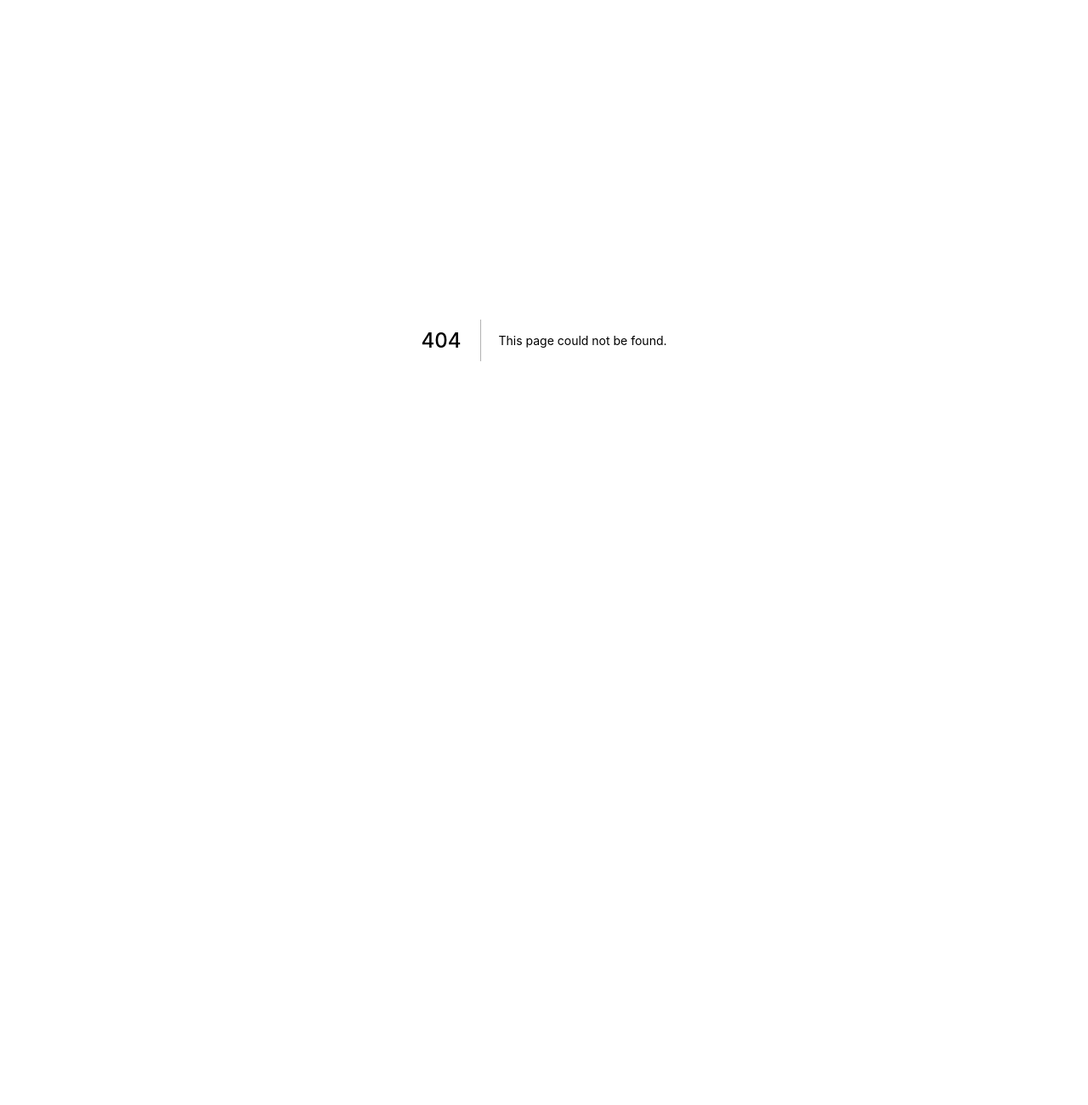
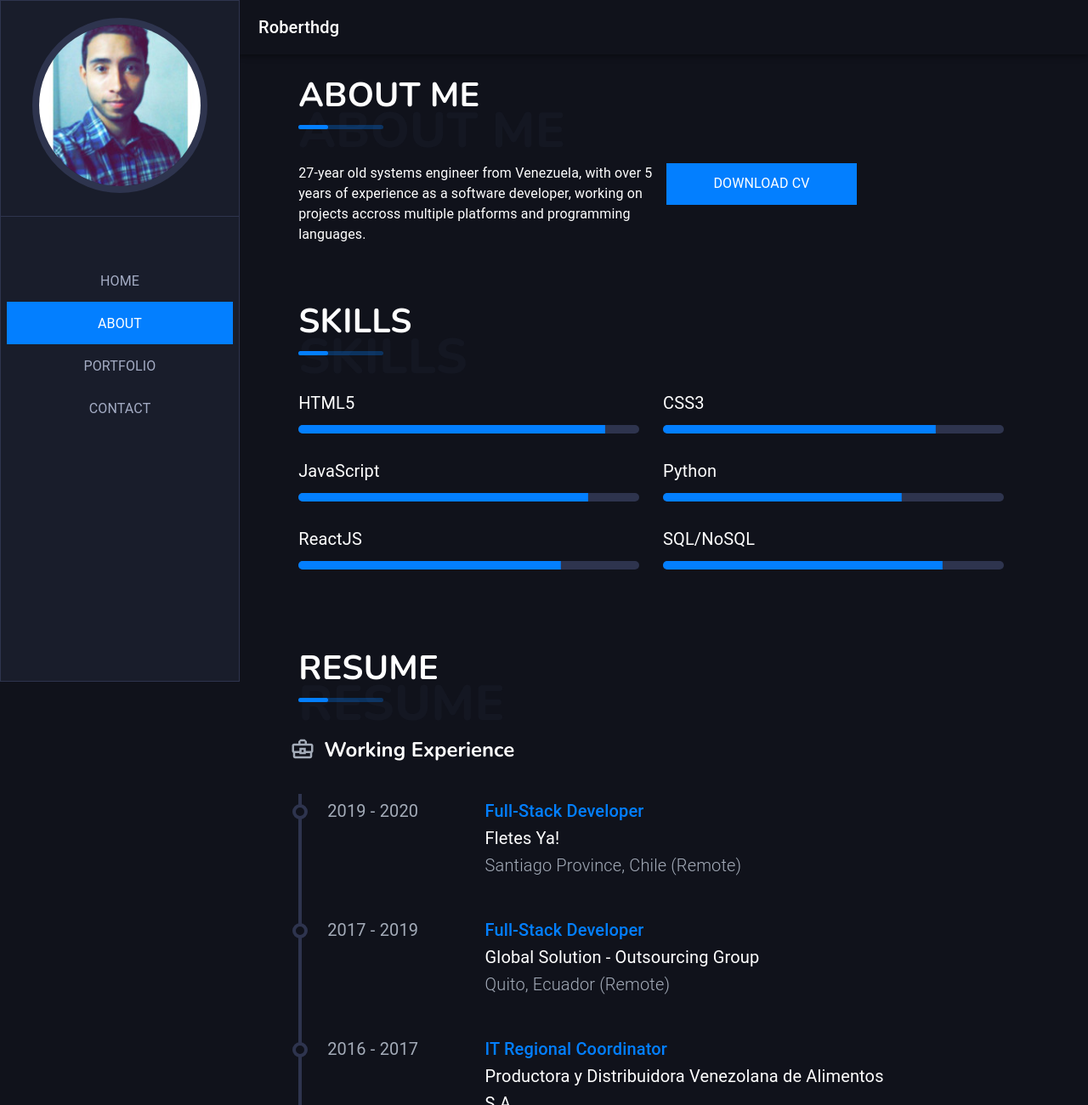
Before and after one commit to roberthdg/Portfolio-NextJS, a Next.js app: page /about in a window 1280 px wide. Before the commit this address had no page. Shown: the top 1300 px of the page at 85% size. Before the commit the page ends 800 px from the top, so only its background shows below. Built offline with nearby package versions, Linux system fonts and the light colour scheme.

Commit message:
Added resume component

```diff
--- /dev/null
+++ b/components/content/About.js
@@ -0,0 +1,59 @@
+import React from 'react';
+import Title from '../layout/Title';
+import Typography from '@material-ui/core/Typography';
+import Skills from './Skills';
+import Resume from './Resume';
+import Link from 'next/link';
+import Grid from '@material-ui/core/Grid';
+
+const Content = () => {
+  return(
+    <>
+    <Title>About me</Title>
+    <Typography>
+    <Grid container spacing={1}>
+      <Grid container item xs={11} lg={6}>
+        <span>
+          27-year old systems engineer from Venezuela, with over 5 years of experience as a software developer,
+          working on projects accross multiple platforms and programming languages.
+        </span>
+      </Grid>
+      <Grid container item xs={6} lg={6}>
+        <Link href='/'>
+          <a> Download CV </a>
+        </Link>
+      </Grid>
+    </Grid>
+    </Typography>
+
+    <br/><br/>
+    <Skills />
+    <br/><br/>
+
+    <br/><br/>
+    <Resume />
+    <br/><br/>
+
+    <style jsx>{`
+      a {
+        text-align:center;
+        text-transform: uppercase;
+        padding: 12px;
+        width: 200px;
+        height: 25px;
+        text-decoration: none;
+        color:rgb(255,255,255);
+        background-color: rgb(3,127,255) !important;
+      }
+
+      span {
+        margin-bottom: 30px;
+      }
+
+    `}</style>
+
+    </>
+  )
+}
+
+export default Content;
--- a/components/content/Resume.js
+++ b/components/content/Resume.js
@@ -2,65 +2,115 @@ import React from 'react'
 import Title from '../layout/Title';
 import Typography from '@material-ui/core/Typography';
 import Grid from '@material-ui/core/Grid';
-import LinearProgress from '@material-ui/core/LinearProgress';
-import { makeStyles } from '@material-ui/core/styles';
+import BusinessCenterOutlinedIcon from '@material-ui/icons/BusinessCenterOutlined';
+import CollectionsBookmarkOutlinedIcon from '@material-ui/icons/CollectionsBookmarkOutlined';
 
-const useStyles = makeStyles({
-  bar: {
-    backgroundColor: 'rgb(3,127,255)'
-  },
-  root: {
-    backgroundColor:'rgb(12,51,96)',
-    barColorPrimary:'black',
-    margin:'10px 20px 20px 0',
-    height:'10px',
-    borderRadius: '100px',
-  }
-})
+const subtitleStyle = {fontWeight:'700', fontFamily: "'Nunito', sans-serif", margin: '0 0 40px 30px'}
+const iconStyle = {color: 'rgb(164,172,185)', fontSize: '30', position:'absolute', marginLeft: '-10px'}
 
-function renderRows(items) {
-  const classes = useStyles();
-  return (
-    <>
-    <Grid item xs={12} lg={6}>
-      <Typography>{Object.keys(items[0])[0]} <br/>
-        <LinearProgress variant="determinate" classes={classes} value={Object.values(items[0])[0]} />
-      </Typography>
-    </Grid>
-    <Grid item xs={12} lg={6}>
-      <Typography>{Object.keys(items[1])[0]} <br/>
-        <LinearProgress variant="determinate" classes={classes} value={Object.values(items[1])[0]} />
-      </Typography>
-    </Grid>
-    </>
-  );
-}
+const workExperience = [
+  {year: '2019 - 2020', title: 'Full-Stack Developer', name: 'Fletes Ya!', description: 'Santiago Province, Chile (Remote)'},
+  {year: '2017 - 2019', title: 'Full-Stack Developer', name: 'Global Solution - Outsourcing Group', description: 'Quito, Ecuador (Remote)'},
+  {year: '2016 - 2017', title: 'IT Regional Coordinator', name: 'Productora y Distribuidora Venezolana de Alimentos S.A.', description: 'Nueva Esparta, Venezuela'},
+  {year: '2014 - 2016', title: 'IT Analyst', name: 'Productora y Distribuidora Venezolana de Alimentos S.A.', description: 'Nueva Esparta, Venezuela'}
+
+];
+
+const studies = [
+  {year: '2010 - 2015', title: 'Systems Engineer', name: 'Universidad Nacional Experimental de la Fuerza Armada', description: 'Achieved honorable mention (Cum Laude)'},
+  {year: '2003 - 2008', title: "Bachelor's Degree in Secondary Education", name: 'U.E. Nuestra Señora de la Asunción', description: ''},
+ ];
 
 const Content = () => {
   return(
-    <>
-    <Title>My skills</Title>
-    <Grid container spacing={1}>
-      <Grid container item xs={12} spacing={1}>
-        {renderRows([{'HTML5': 90}, {'CSS3': 80}])}
-      </Grid>
-      <Grid container item xs={12} spacing={1}>
-        {renderRows([{'JavaScript': 85}, {'Python': 75}])}
-      </Grid>
-      <Grid container item xs={12} spacing={1}>
-        {renderRows([{'ReactJS': 77}, {'SQL/NoSQL': 82}])}
-      </Grid>
-    </Grid>
+
+    <div className='content'>
+    <Title>Resume</Title>
+    <BusinessCenterOutlinedIcon style={iconStyle} />
+    <Typography variant='h5' style={subtitleStyle}> Working Experience</Typography>
+    <div className='wrapper'>
+      {workExperience.map(item => (
+        <Grid container spacing={1}>
+          <Grid container item xs={11} lg={3}>
+            <div className='summary' />
+            <div className='year'>
+              <Typography variant='h6' style={{fontWeight: '400'}}> {item.year} </Typography>
+            </div>
+          </Grid>
+          <Grid container item xs={11} lg={7}>
+            <Typography variant='h6' style={{color:'rgb(3,127,255)'}}>
+              {item.title}
+              <Typography variant='h6' style={{color:'white', fontWeight: '400'}}>{item.name}</Typography>
+              <Typography variant='h6' style={{color:'rgb(164,172,185)', fontWeight: '300', marginBottom:'40px'}}>{item.description}</Typography>
+            </Typography>
+          </Grid>
+        </Grid>
+      ))}
+    </div>
+
     <br/><br/>
 
-    <Title>Resume</Title>
-    <Typography>
-      Loremm ipsum dolor sit amet, consectetur adipiscing elit, sed eiusmod tempor incidunt ut labore et dolore magna
-      aliqua. Ut enim ad minim veniam, quis nostrud exercitation ullamco laboris nisi ut aliquid ex ea commodi consequat.
-      Quis aute iure reprehenderit in voluptate velit esse cillum dolore eu fugiat nulla pariatur.
-      Excepteur sint obcaecat cupiditat non proident, sunt in culpa qui officia deserunt mollit anim id est laborum.
-    </Typography>
-    </>
+    <CollectionsBookmarkOutlinedIcon style={iconStyle} />
+    <Typography variant='h5' style={subtitleStyle}>Educational Qualifications</Typography>
+    <div className='wrapper'>
+      {studies.map(item => (
+        <Grid container spacing={1}>
+          <Grid container item xs={11} lg={3}>
+            <div className='summary' />
+            <div className='year'>
+              <Typography variant='h6' style={{fontWeight: '400'}}> {item.year} </Typography>
+            </div>
+          </Grid>
+          <Grid container item xs={11} lg={7}>
+            <Typography variant='h6' style={{color:'rgb(3,127,255)'}}>
+              {item.title}
+              <Typography variant='h6' style={{color:'white', fontWeight: '400'}}>{item.name}</Typography>
+              <Typography variant='h6' style={{color:'rgb(164,172,185)', fontWeight: '300', marginBottom:'40px'}}>{item.description}</Typography>
+            </Typography>
+          </Grid>
+        </Grid>
+      ))}
+    </div>
+
+    <style jsx>{`
+
+      .content {
+        font-family: 'Nunito', sans-serif !important;
+      }
+
+      .wrapper {
+        border-left: 4px solid rgb(46,52,78);
+      }
+
+      .summary::before {
+        content: '';
+        background-color: rgb(16,18,27);
+        height: 10px;
+        width: 10px;
+        position: absolute;
+        border-radius: 100px;
+        border: 4px solid rgb(46,52,78);
+        margin: 8px 0 0 -11px;
+      }
+
+      .summary::before {
+        content: '';
+        background-color: rgb(16,18,27);
+        height: 10px;
+        width: 10px;
+        position: absolute;
+        border-radius: 100px;
+        border: 4px solid rgb(46,52,78);
+        margin: 8px 0 0 -11px;
+      }
+
+      .year {
+        margin: 0 0 0 30px;
+        color: rgb(164,172,185);
+      }
+
+    `}</style>
+   </div>
   )
 }
 
--- /dev/null
+++ b/components/content/Skills.js
@@ -0,0 +1,56 @@
+import React from 'react'
+import Title from '../layout/Title';
+import Typography from '@material-ui/core/Typography';
+import Grid from '@material-ui/core/Grid';
+import LinearProgress from '@material-ui/core/LinearProgress';
+import { makeStyles } from '@material-ui/core/styles';
+
+const useStyles = makeStyles({
+  bar: {
+    backgroundColor: 'rgb(3,127,255)'
+  },
+  root: {
+    backgroundColor:'rgb(46,52,78)',
+    barColorPrimary:'black',
+    margin:'10px 20px 20px 0',
+    height:'10px',
+    borderRadius: '100px',
+  }
+})
+
+function renderRows(items) {
+  const classes = useStyles();
+  //display progressbar
+  return (
+    <>
+    {items.map(item => (
+      <Grid key={Object.keys(item)[0]} item xs={12} lg={6}>
+        <Typography variant='h6' style={{fontWeight:'400'}}>{Object.keys(item)[0]} <br/>
+          <LinearProgress variant="determinate" classes={classes} value={Object.values(item)[0]} />
+        </Typography>
+      </Grid>
+    ))}
+    </>
+  );
+}
+
+const Content = () => {
+  return(
+    <>
+    <Title>Skills</Title>
+    <Grid container spacing={1}>
+      <Grid container item xs={12} spacing={1}>
+        {renderRows([{'HTML5': 90}, {'CSS3': 80}])}
+      </Grid>
+      <Grid container item xs={12} spacing={1}>
+        {renderRows([{'JavaScript': 85}, {'Python': 70}])}
+      </Grid>
+      <Grid container item xs={12} spacing={1}>
+        {renderRows([{'ReactJS': 77}, {'SQL/NoSQL': 82}])}
+      </Grid>
+    </Grid>
+    </>
+  )
+}
+
+export default Content;
--- a/components/layout/MenuItems.js
+++ b/components/layout/MenuItems.js
@@ -24,7 +24,7 @@ const MenuItems = () => {
     >
       <Avatar alt="profile picture" src="/brand-image.jpg" style={avatarStyle} /> <hr/>
 
-      {['', 'resume', 'portfolio', 'contact'].map((text, index) => (
+      {['', 'about', 'portfolio', 'contact'].map((text, index) => (
       <Link key={index} href={index==0 ? '/' : text} >
         <a className={router.pathname == `/${text}` ? "active" : "inactive"}>
             <ListItemText
--- a/components/layout/Title.js
+++ b/components/layout/Title.js
@@ -5,20 +5,20 @@ const Title = props => {
     return(
     <div>
     <Typography component={'span'} variant='h4'>
-        <h4>{props.children}</h4>
+        <h3> <span>{props.children}</span> {props.children}</h3>
+
     </Typography>
 
     <style jsx>{`
-
-      h4 {
+      h3 {
         font-family: 'Nunito', sans-serif; !important;
         margin: 0 0 40px 0 !important;
-        font-weight: 700;
         position: relative;
         padding-bottom: 15px;
         text-transform: uppercase;
       }
-      h4::before,h4::after {
+
+      h3::before, h3::after {
         content:'';
         position:absolute;
         left:0;
@@ -26,13 +26,24 @@ const Title = props => {
         height:5px;
         border-radius: 100px;
       }
-      h4::before {
+
+      h3::before {
         width: 100px;
         background: rgba(3,127,255,.3);
       }
-      h4::after{
+
+      h3::after{
         width: 35px;
         background: #037fff;
+      }
+
+      span {
+        color: rgb(20,23,34);
+        position: absolute;
+        font-size: 58px;
+        font-weight: 800;
+        margin-top: 30px;
+        z-index: -12;
       }
     `}</style>
     </div>
--- /dev/null
+++ b/pages/about.js
@@ -0,0 +1,10 @@
+import Layout from '../components/layout/Layout'
+import About from '../components/content/About'
+
+const AboutPage = () => (
+    <Layout>
+        <About/>
+    </Layout>
+)
+
+export default AboutPage
```
Also changed, not shown: pages/resume.js (deleted, +0 -10 lines), public/brand-image.jpg.
